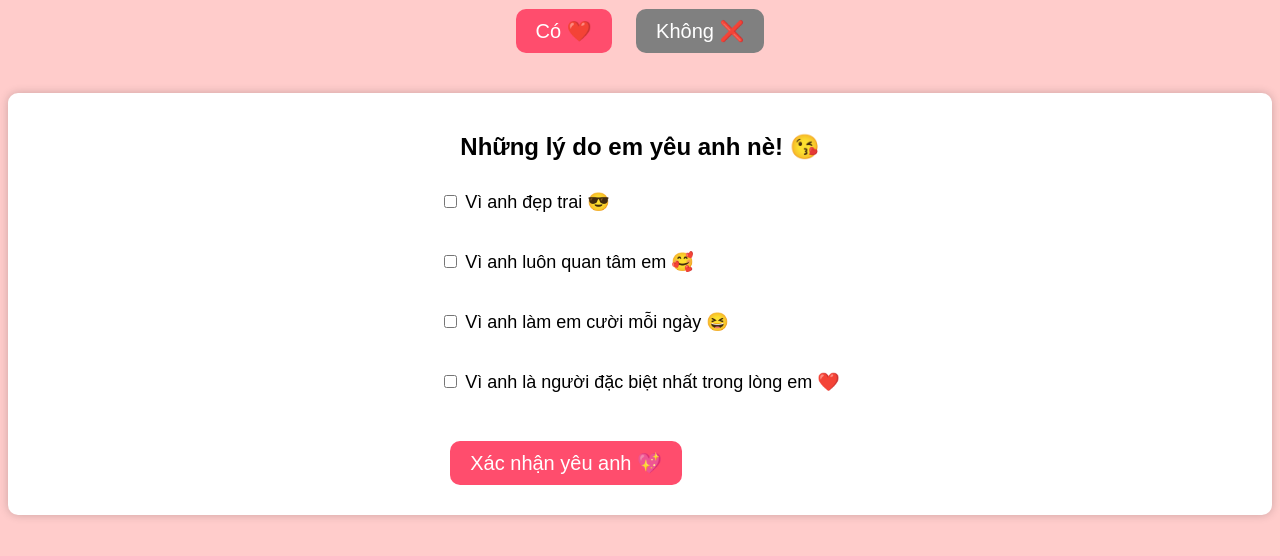
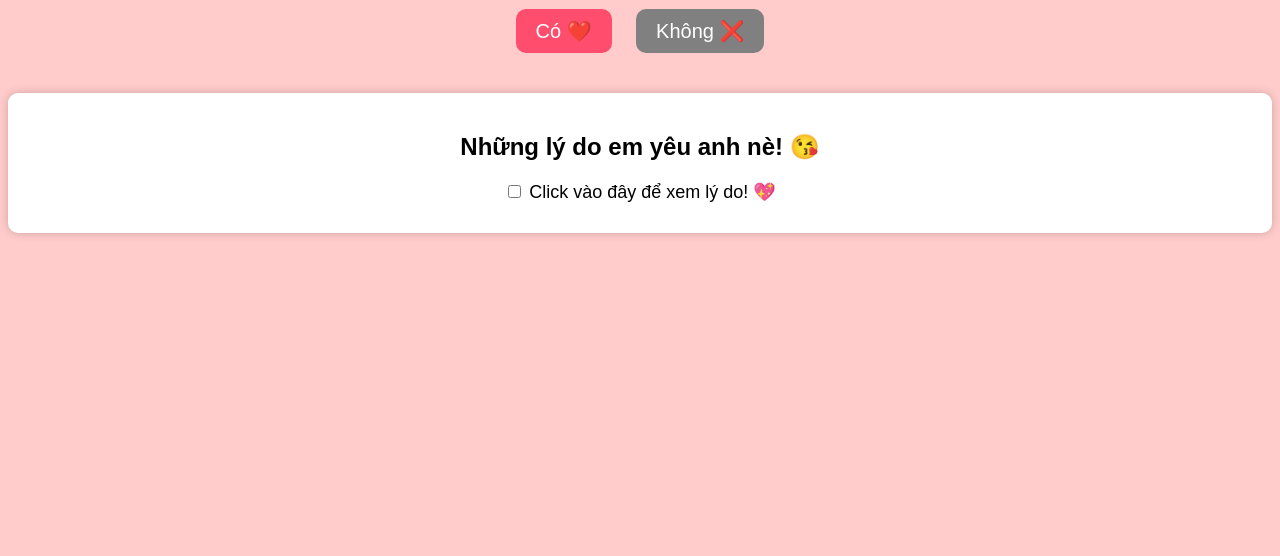
Before and after one commit to honggiabao2911/Chucmung, a plain HTML site: page index.html in a window 1280 px wide. Both pictures are taken after a click on the button "Có ❤️". Shown: the part 154-710 px from the top of the page. Drawn offline with Linux system fonts and the light colour scheme.

Commit message:
Update index.html

```diff
--- a/index.html
+++ b/index.html
@@ -15,13 +15,16 @@
         </div>
         <div id="reasons" class="hidden">
             <h2>Những lý do em yêu anh nè! 😘</h2>
-            <form id="reasonsForm">
-                <label><input type="checkbox" name="reason"> Vì anh đẹp trai 😎</label><br>
-                <label><input type="checkbox" name="reason"> Vì anh luôn quan tâm em 🥰</label><br>
-                <label><input type="checkbox" name="reason"> Vì anh làm em cười mỗi ngày 😆</label><br>
-                <label><input type="checkbox" name="reason"> Vì anh là người đặc biệt nhất trong lòng em ❤️</label><br>
-                <button type="submit" id="submitBtn">Xác nhận yêu anh 💖</button>
-            </form>
+            <label>
+                <input type="checkbox" id="selectAll"> Click vào đây để xem lý do! 💖
+            </label>
+            <ul id="reasonsList" class="hidden">
+                <li>Vì anh đẹp trai 😎</li>
+                <li>Vì anh luôn quan tâm em 🥰</li>
+                <li>Vì anh làm em cười mỗi ngày 😆</li>
+                <li>Vì anh là người đặc biệt nhất trong lòng em ❤️</li>
+            </ul>
+            <button id="confirmBtn" class="hidden">Xác nhận yêu anh 💖</button>
         </div>
     </div>
     <script src="script.js"></script>
```
